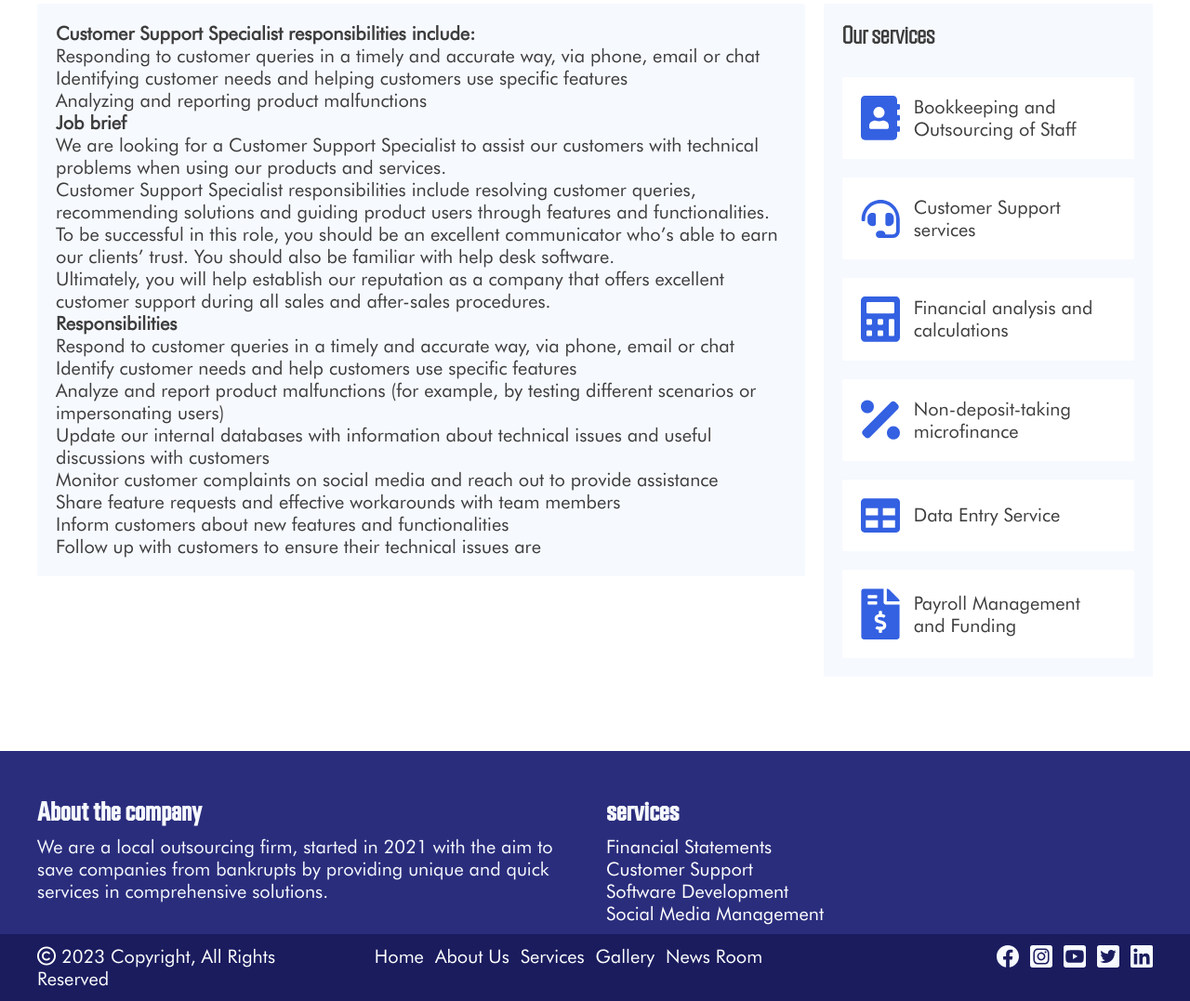
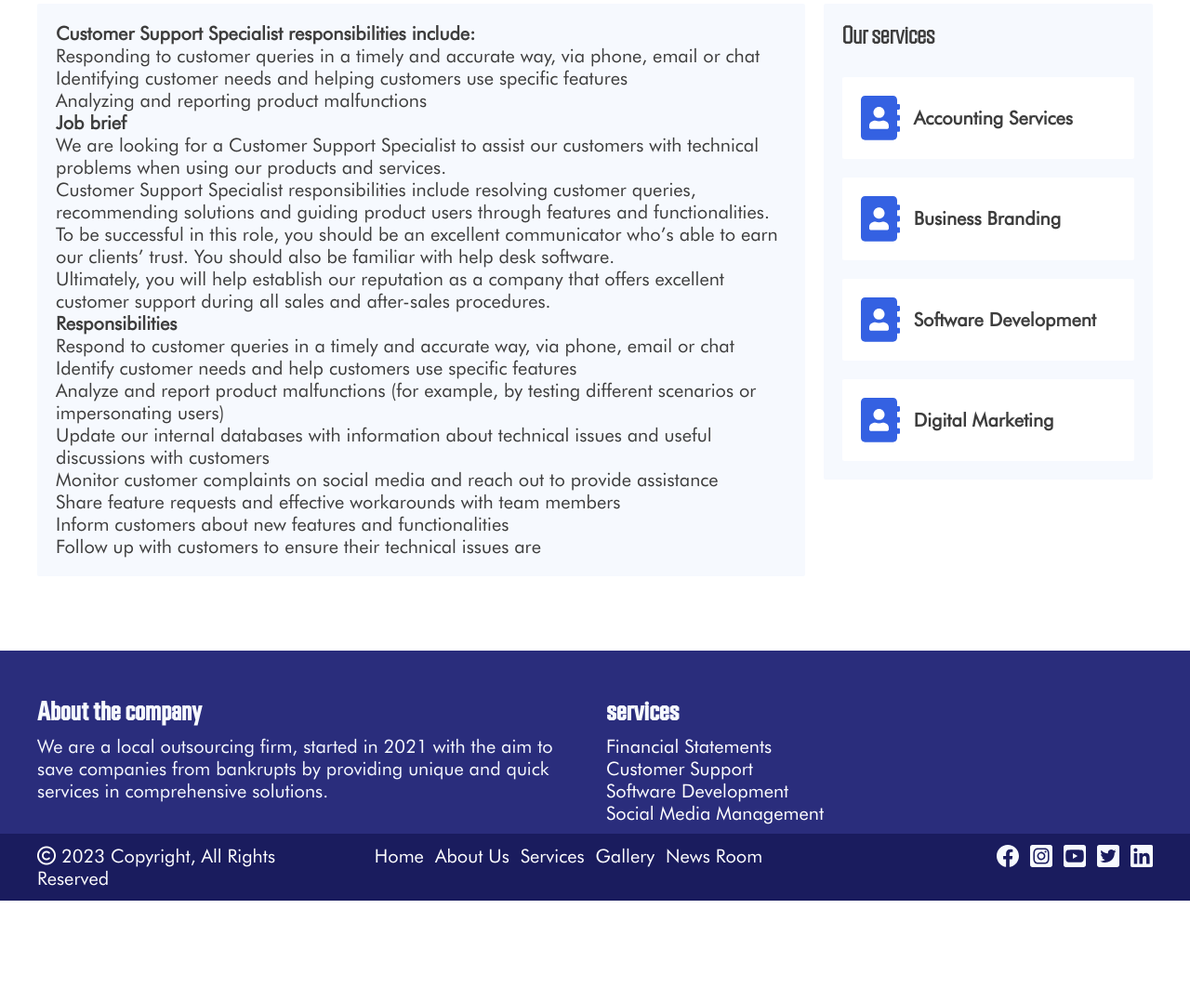
Before and after one commit to csrltd/csr, a Django app: a page that uses templates/singleBlog.html in a window 1280 px wide. Shown: the part 601-1678 px from the top of the page at 93% size. After the commit the page ends 1570 px from the top, so only its background shows below. Run offline with Django 4.2, Linux system fonts and the light colour scheme; data comes from the database, SQL or seed files in the repository; some libraries are stand-ins or nearby versions.

Commit message:
Changing services on single page blog

```diff
--- a/templates/singleBlog.html
+++ b/templates/singleBlog.html
@@ -59,62 +59,39 @@
                         <a href="{% url 'coming-soon' %}">
                             <div class="service">
                                 <img src="/img/icons/book.svg" alt="">
-                                <p>
-                                    Bookkeeping and
-                                    Outsourcing of Staff
-                                </p>
+                                <div>
+                                    <strong>Accounting Services</strong>
+
+                                </div>
+                            </div>
+                        </a>
+                        <a href="{% url 'coming-soon' %}">
+                            <div class="service">
+                                <img src="/img/icons/book.svg" alt="">
+                                <div>
+                                    <strong>Business Branding</strong>
+                                </div>
+                            </div>
+                        </a>
+                        <a href="{% url 'coming-soon' %}">
+                            <div class="service">
+                                <img src="/img/icons/book.svg" alt="">
+
+                                <div>
+                                    <strong>Software Development</strong>
+                                </div>
+                            </div>
+                        </a>
+                        <a href="{% url 'coming-soon' %}">
+                            <div class="service">
+                                <img src="/img/icons/book.svg" alt="">
+                                <div>
+                                    <strong>Digital Marketing</strong>
+                                </div>
                             </div>
                         </a>
 
-                        <a href="{% url 'coming-soon' %}">
-                            <div class="service">
-                                <img src="/img/icons/support blue.svg" alt="">
-                                <p>
-                                    Customer Support
-                                    services
-                                </p>
-                            </div>
-                        </a>
 
-                        <a href="{% url 'coming-soon' %}">
-                            <div class="service">
-                                <img src="/img/icons/calculator.svg" alt="">
-                                <p>
-                                    Financial analysis
-                                    and calculations
-                                </p>
-                            </div>
-                        </a>
-
-                        <a href="{% url 'coming-soon' %}">
-                            <div class="service">
-                                <img src="/img/icons/percentage.svg" alt="">
-                                <p>
-                                    Non-deposit-taking
-                                    microfinance
-                                </p>
-                            </div>
-                        </a>
-
-                        <a href="{% url 'coming-soon' %}">
-                            <div class="service">
-                                <img src="/img/icons/table.svg" alt="">
-                                <p>
-                                    Data Entry
-                                    Service
-                                </p>
-                            </div>
-                        </a>
-
-                        <a href="{% url 'coming-soon' %}">
-                            <div class="service">
-                                <img src="/img/icons/list money.svg" alt="">
-                                <p>
-                                    Payroll Management
-                                    and Funding
-                                </p>
-                            </div>
-                        </a>
                     </div>
                 </div>
             </div>
```
